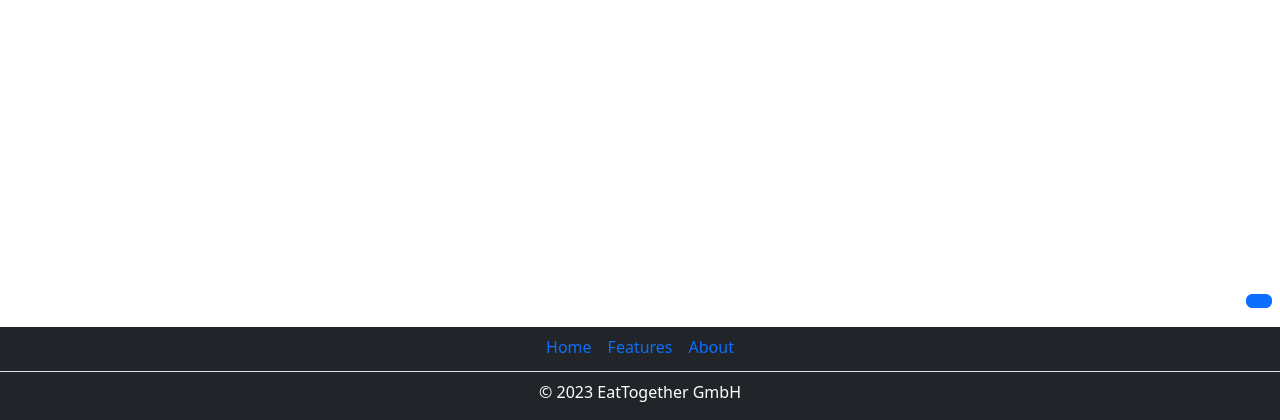
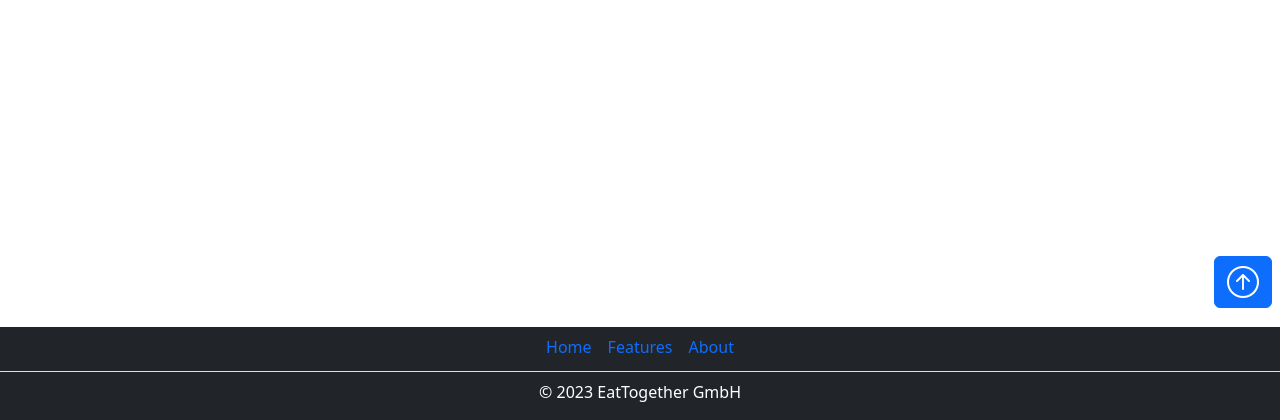
Before and after one commit to aidschbe/EatTogether, a PHP site: page /index.php in a window 1280 px wide. Shown: the part 380-800 px from the top of the page. Run offline with PHP 8.4, Linux system fonts and the light colour scheme; data that the repository does not hold is empty.

Commit message:
switched from boxicons to bootstrap icons

```diff
--- a/components/imports.php
+++ b/components/imports.php
@@ -7,8 +7,8 @@
 <!-- Bootstrap css -->
 <link href="https://cdn.jsdelivr.net/npm/bootstrap@5.3.0-alpha3/dist/css/bootstrap.min.css" rel="stylesheet" integrity="sha384-KK94CHFLLe+nY2dmCWGMq91rCGa5gtU4mk92HdvYe+M/SXH301p5ILy+dN9+nJOZ" crossorigin="anonymous">
 
-<!-- Boxicons CSS -->
-<link href='https://unpkg.com/boxicons@2.1.4/css/boxicons.min.css' rel='stylesheet'>
+<!-- Bootstrap Icons -->
+<link rel="stylesheet" href="https://cdn.jsdelivr.net/npm/bootstrap-icons@1.10.5/font/bootstrap-icons.css">
 
 <!-- Custom CSS -->
 <link href="css/styles.css" rel="stylesheet">
```
